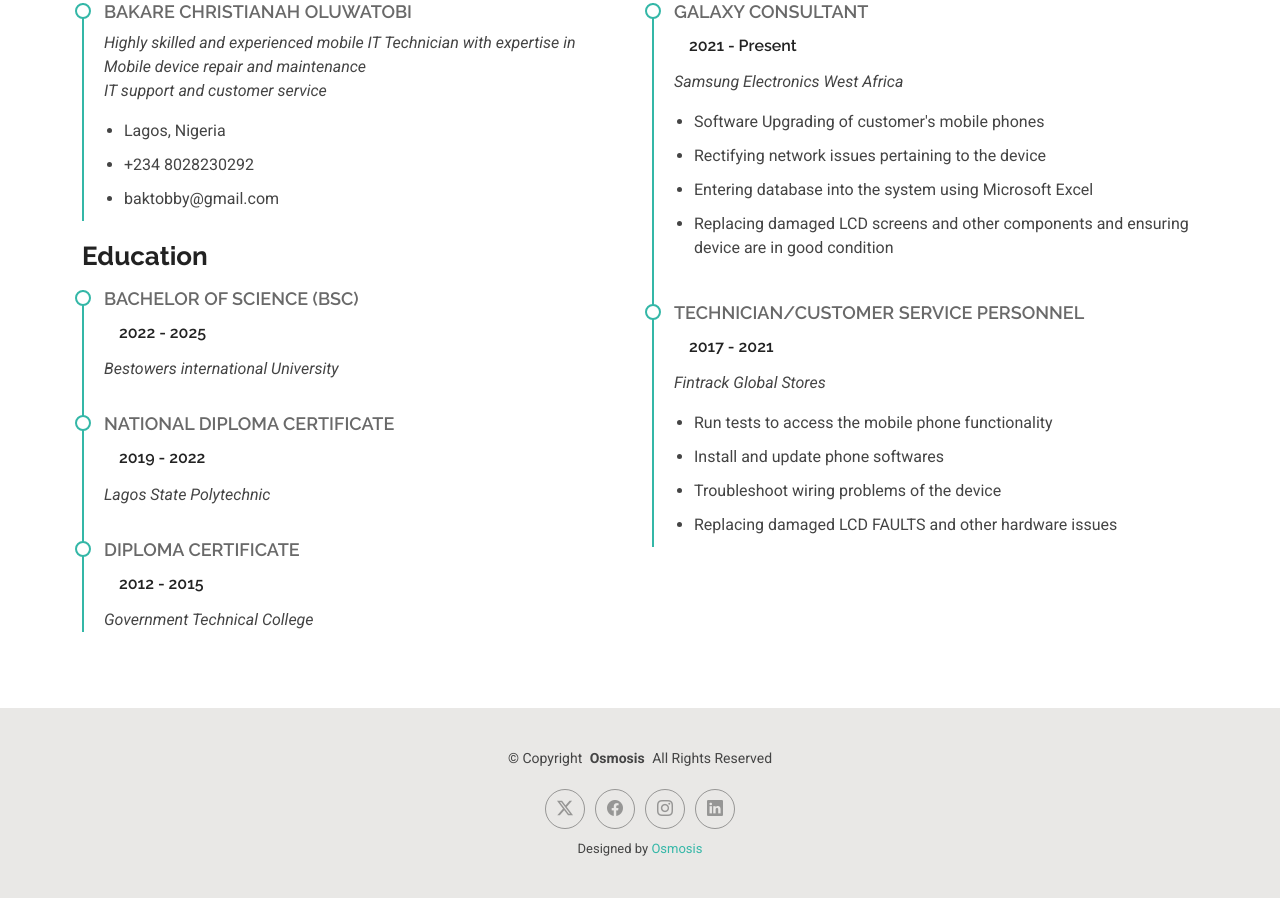
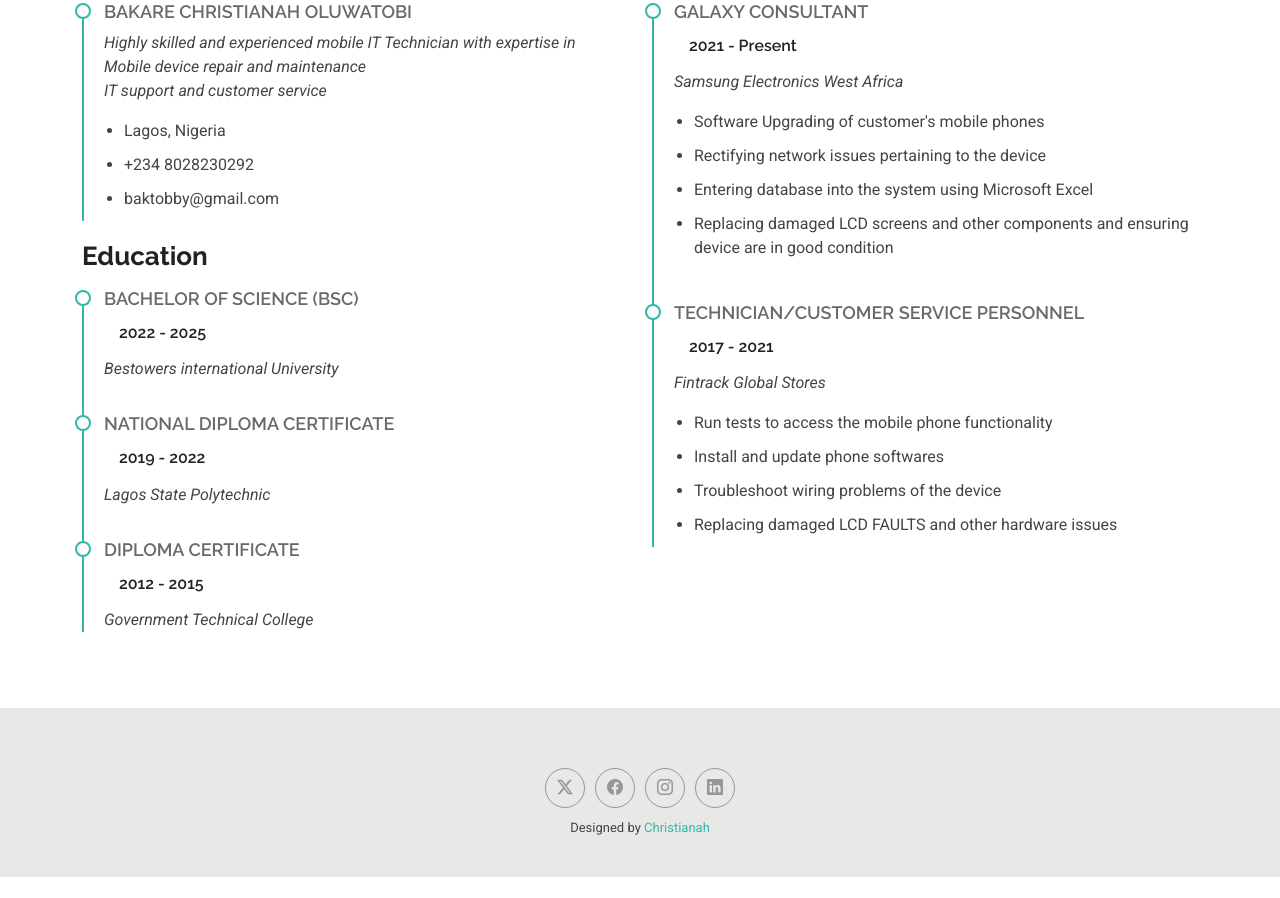
Before and after one commit to Osmosis18/christie, a plain HTML site: page resume.html in a window 1280 px wide. Shown: the part 347-1245 px from the top of the page. After the commit the page ends 1224 px from the top, so only its background shows below. Drawn offline with Linux system fonts and the light colour scheme.

Commit message:
Update resume.html

```diff
--- a/resume.html
+++ b/resume.html
@@ -158,9 +158,9 @@
   <footer id="footer" class="footer light-background">
 
     <div class="container">
-      <div class="copyright text-center ">
+<!--       <div class="copyright text-center ">
         <p>© <span>Copyright</span> <strong class="px-1 sitename">Osmosis</strong> <span>All Rights Reserved<br></span></p>
-      </div>
+      </div> -->
       <div class="social-links d-flex justify-content-center">
         <a href="https://x.com/ayanfechristie?t=gysUTn5P978XxeB-K71TxQ&s=08"><i class="bi bi-twitter-x"></i></a>
         <a href="https://www.facebook.com/oluwatobichristie15"><i class="bi bi-facebook"></i></a>
@@ -172,7 +172,7 @@
         <!-- You can delete the links only if you've purchased the pro version. -->
         <!-- Licensing information: https://bootstrapmade.com/license/ -->
         <!-- Purchase the pro version with working PHP/AJAX contact form: [buy-url] -->
-        Designed by <a href="#">Osmosis</a>
+        Designed by <a href="#">Christianah</a>
       </div>
     </div>
 
```
